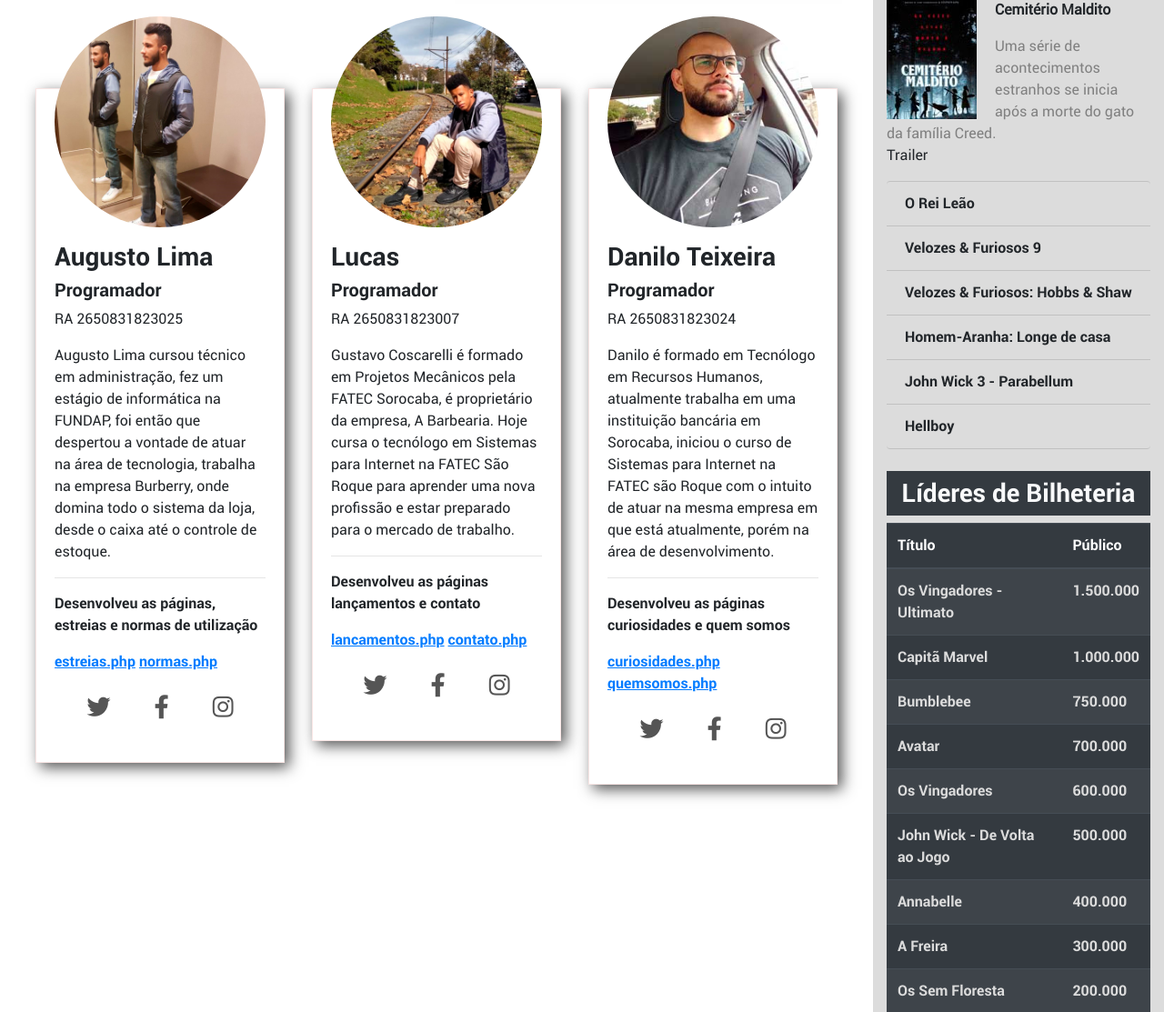
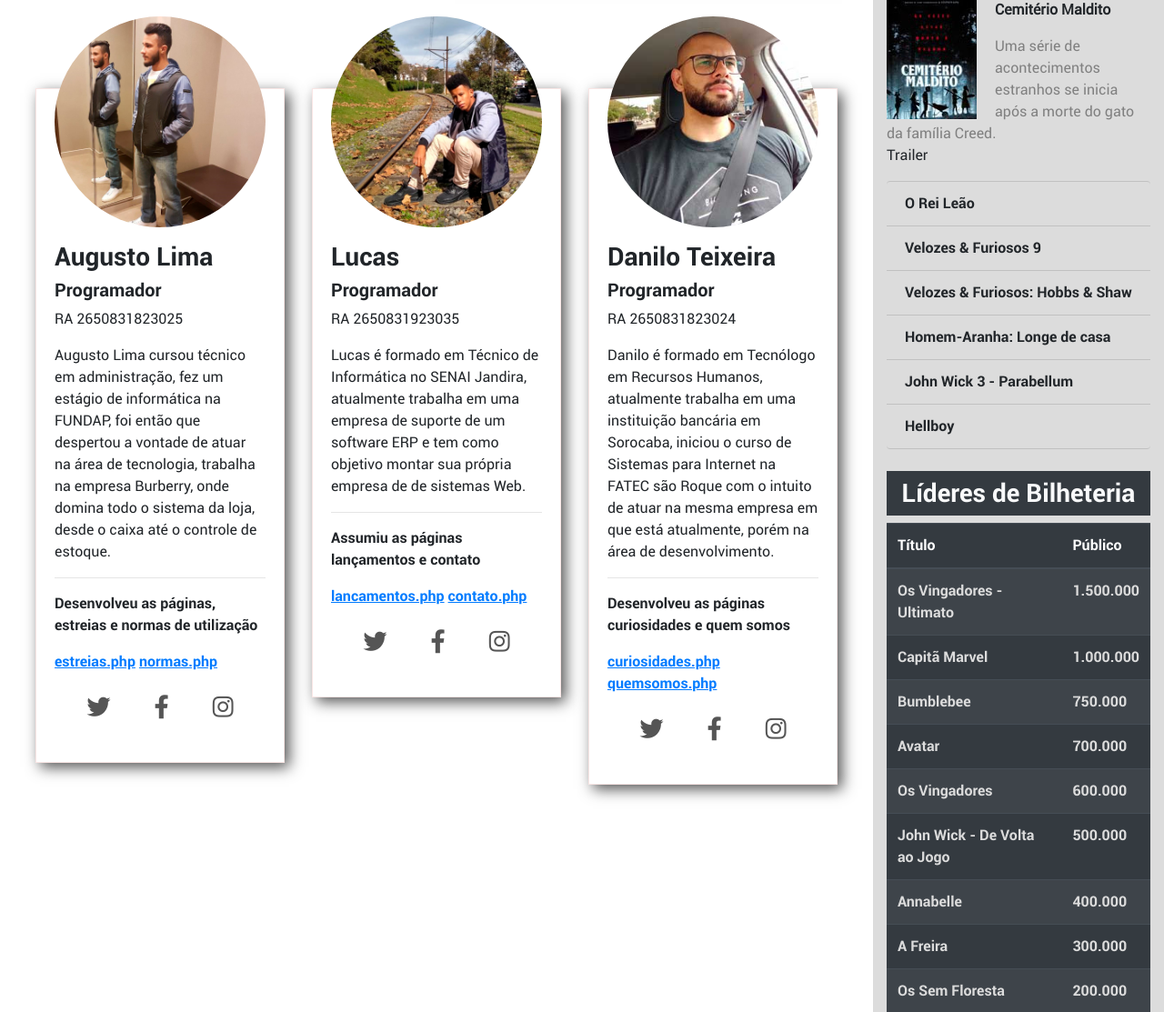
Before and after one commit to JoseRubensVeiga/ProjetoIntegrador, a PHP site: page /quemsomos.php in a window 1280 px wide. Shown: the part 1256-2369 px from the top of the page at 91% size. Run offline with PHP 8.4, Linux system fonts and the light colour scheme; some libraries are stand-ins or nearby versions.

Commit message:
inserindo descrição do lucas na pagina quem somos

```diff
--- a/criticas.php
+++ b/criticas.php
@@ -9,7 +9,6 @@
             <h5 tabindex="0">Aquaman</h5>
                 <p tabindex="0" class="card-text"><?= __ ('Aquaman é considerado um dos filmes mais emocionantes da DC nos últios 10 anos.', 'Aquaman is considered one of DC most exciting movies in the last 10 years.') ?></p>
                 <img tabindex="0" src="images/star.png" class="card-img-botton" alt="ícone de avaliação contendo quatro estrelas">
-
             </div>
         </div>
     </div>
--- a/curiosidades.php
+++ b/curiosidades.php
@@ -2,7 +2,8 @@
 
 <div class="row">
     <div class="col">
-        <img tabindex="0" class="py-4 dt-img-header w-100" src="images/film.jpg" alt="foto de uma máquina antiga de reproduzir filmes">
+        <img tabindex="0" class="py-4 dt-img-header w-100" src="images/film.jpg"
+					alt="foto de uma máquina antiga de reproduzir filmes">
         <h1 tabindex="0" class=" dt-h2 font-weight-bold text-uppercase p-4">
         	<?= __('curiosidades', 'curiosities') ?>
         </h1>
--- a/quemsomos.php
+++ b/quemsomos.php
@@ -125,12 +125,9 @@
                         agachado segurando um peixe, com árvores e um lago ao fundo" class="img-fluid rounded-circle w-100 mb-3">
                     <h3 tabindex="0">Lucas</h3>
                     <h5 tabindex="0"><?= __('Programador', 'Developer') ?></h5>
-                    <p tabindex="0">RA 2650831823007</p>
-                    <p tabindex="0"><?= __('Gustavo Coscarelli é formado em Projetos Mecânicos pela FATEC Sorocaba, é proprietário da empresa, A Barbearia. Hoje cursa o tecnólogo em
-                        Sistemas para Internet na FATEC São Roque para aprender uma nova profissão e estar preparado para o mercado de trabalho.', 'Gustavo Coscarelli holds
-                        a degree in Mechanical Engineering from FATEC, he owns the company, A Barbearia. Today the Technologist in Internet Systems at FATEC São Roque
-                        attends to learn a new profession and be prepared for the job market.') ?></p><hr>
-                        <p tabindex="0"><strong><?= __('Desenvolveu as páginas lançamentos e contato', 'Developed the pages releases and contact') ?></strong></p>
+                    <p tabindex="0">RA 2650831923035</p>
+                    <p tabindex="0"><?= __('Lucas é formado em Técnico de Informática no SENAI Jandira, atualmente trabalha em uma empresa de suporte de um software ERP e tem como objetivo montar sua própria empresa de de sistemas Web.', 'Lucas holds a degree in Computer Technician at SENAI Jandira, currently works in an ERP software support company and aims to set up his own Web systems company.') ?></p><hr>
+                        <p tabindex="0"><strong><?= __('Assumiu as páginas lançamentos e contato', 'He took over the pages releases and contact') ?></strong></p>
                         <a class="text-primary" href="lancamentos.php"><u>lancamentos.php</u></a>
                         <a class="text-primary" href="contato.php"><u>contato.php</u></a>
                     <div class="d-flex flex-row justify-content-center">
```
